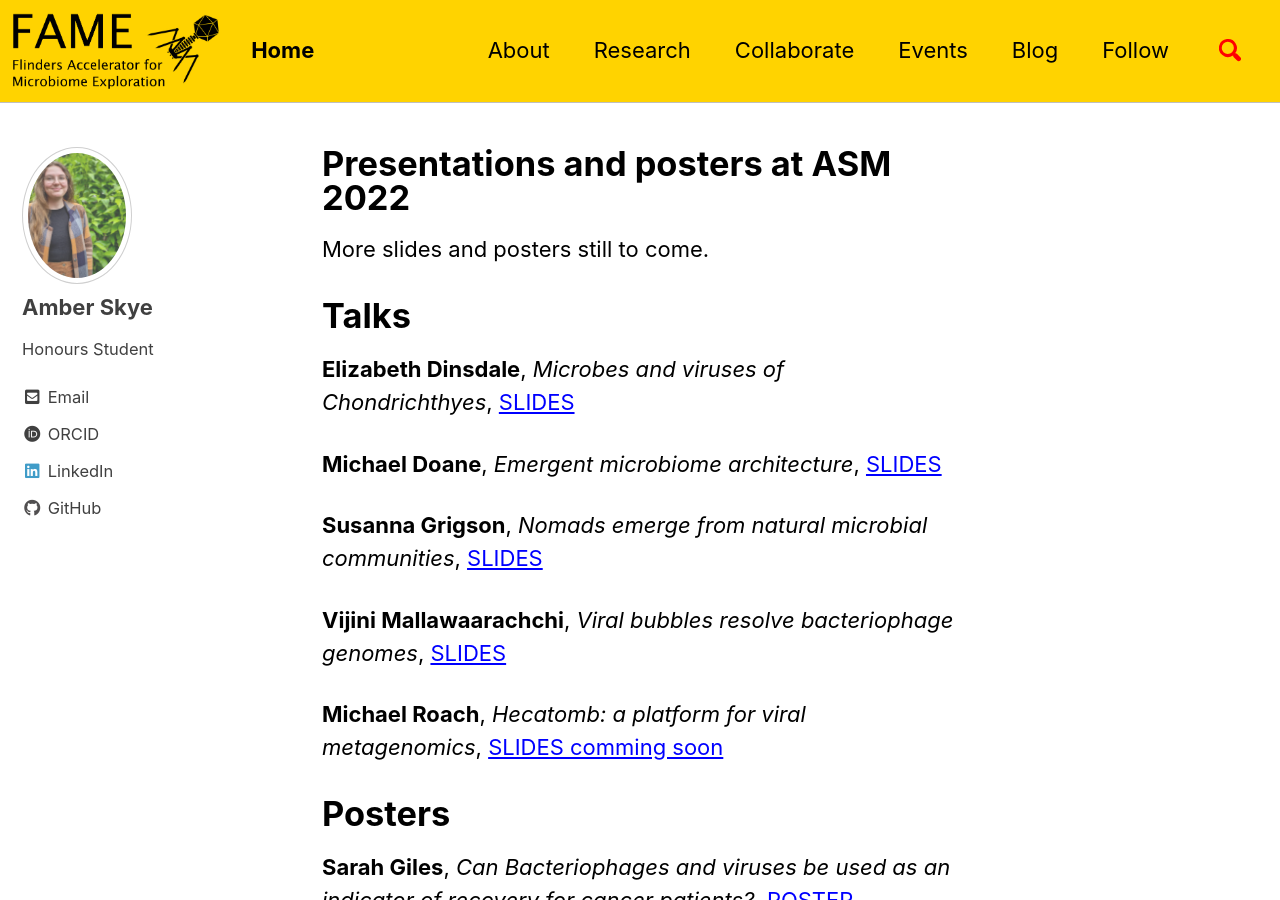
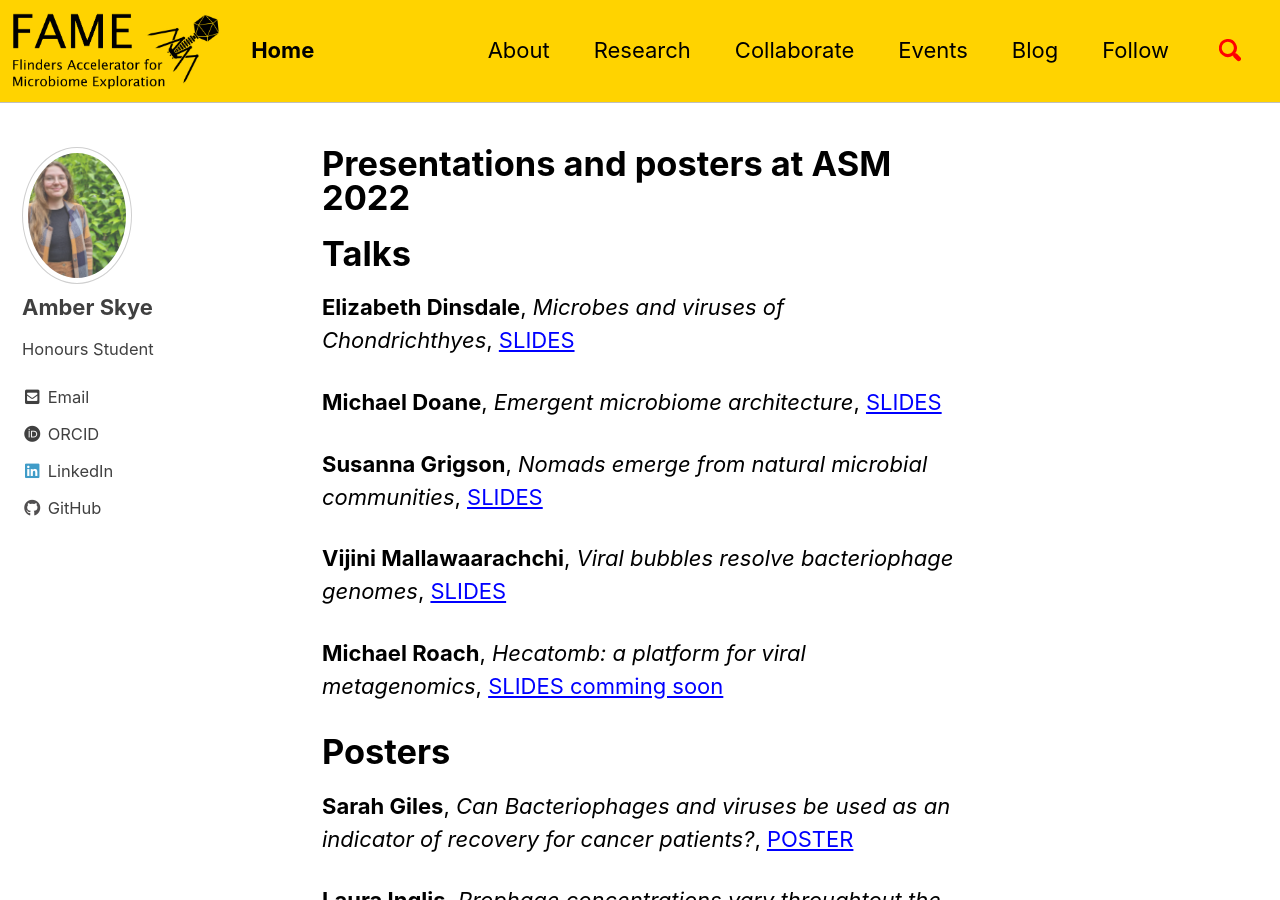
Before and after one commit to FlindersFAME/fame.github.io, a Jekyll site: the page built from Projects/_posts/2022-06-01-asm-2022-presentations.md, in a window 1280 px wide and 900 px high. Built offline with Jekyll 4.4.1, drawn with Linux system fonts in a browser that asks for light colours; cached includes are drawn as plain includes.

Commit message:
almost done, 1 slacker left

```diff
--- a/Projects/_posts/2022-06-01-asm-2022-presentations.md
+++ b/Projects/_posts/2022-06-01-asm-2022-presentations.md
@@ -5,8 +5,6 @@ title: Presentations and posters at ASM 2022
 author: Amber Skye
 excerpt: View all FAME posters and talks presented at ASM 2022!
 ---
-
-More slides and posters still to come.
 
 # Talks
 
```
